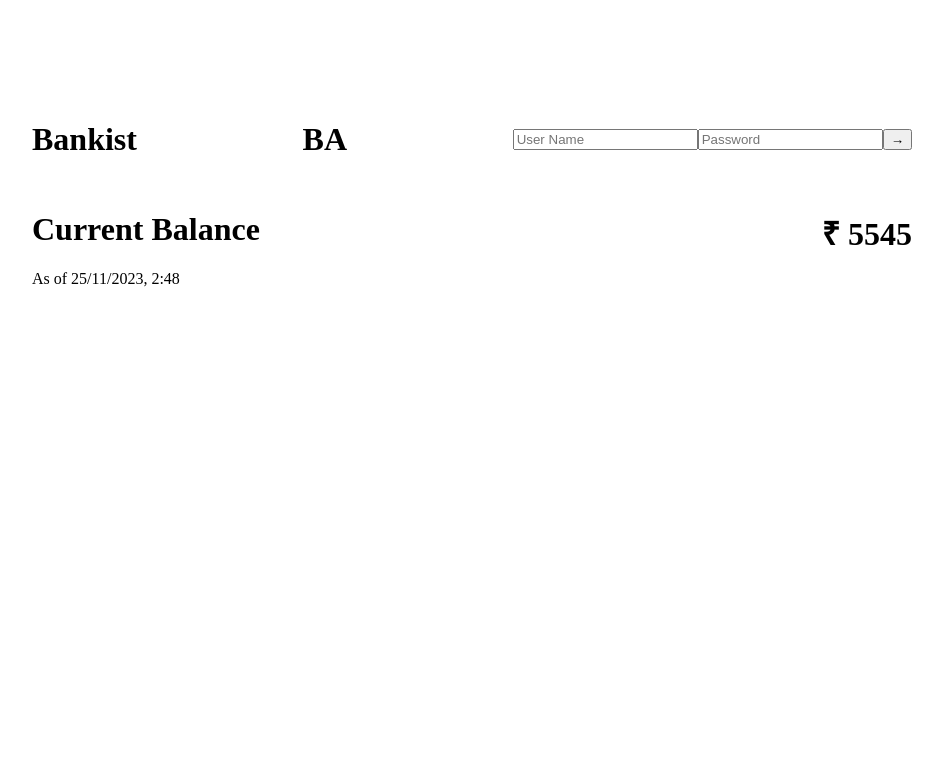
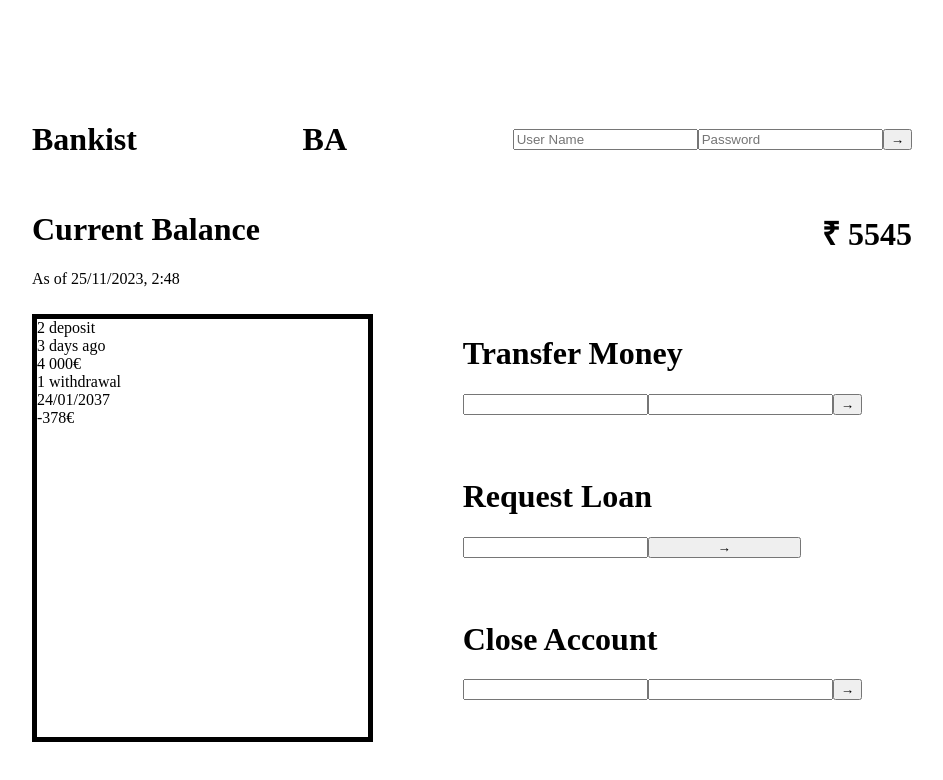
Before and after one commit to chakradharlucky/Bankist, a plain HTML site: page index.html in a window 1280 px wide. Shown: the whole page, without its empty margins (168-1111 px from the left). Drawn offline with Linux system fonts and the light colour scheme.

Commit message:
compelete operations

```diff
--- a/index.html
+++ b/index.html
@@ -4,29 +4,7 @@
     <meta charset="UTF-8">
     <meta name="viewport" content="width=device-width, initial-scale=1.0">
     <title>Bankist App</title>
-    <style>
-        body{
-            margin: 100px 100px;
-        }
-        #navigation{
-            display: flex;
-            justify-content: space-between;
-            align-items: center;
-            margin:10px 100px;
-        }
-
-        #login{
-            display: flex;
-            justify-content: space-between;
-        }
-
-        #current_balance{
-            display: flex;
-            justify-content:space-between;
-            margin:0px 100px;
-        }
-
-    </style>
+    <link rel="stylesheet" href="style.css">
 </head>
 <body>
     <!-- Navigation  -->
@@ -51,7 +29,49 @@
         <div>
             <h1>&#x20B9; 5545</h1>
         </div>
+    </div>
 
+    <div id="main">
+        <div id="movements">
+            <div class="movements__row">
+                <div class="movements__type movements__type--deposit">2 deposit</div>
+                <div class="movements__date">3 days ago</div>
+                <div class="movements__value">4 000€</div>
+              </div>
+              <div class="movements__row">
+                <div class="movements__type movements__type--withdrawal">
+                  1 withdrawal
+                </div>
+                <div class="movements__date">24/01/2037</div>
+                <div class="movements__value">-378€</div>
+              </div>
+            </div>
+        <div id="operation ">
+            <div class="operation">
+                <h1>Transfer Money</h1>
+                <form action="">
+                    <input type="text" name="to_user_name" >
+                    <input type="number" name="amount">
+                    <button>&rarr;</button>
+                </form>
+            </div>
+            <div class="operation">
+                <h1>Request Loan</h1>
+                <form action="">
+                    <input type="number" name="amount">
+                    <button>&rarr;</button>
+                </form>
+            </div>
+            <div class="operation">
+                <h1>Close Account</h1>
+                <form action="">
+                    <input type="text" name="close_user_name" >
+                    <input type="password" name="close_pin">
+                    <button>&rarr;</button>
+                </form>
+            </div>
+        </div>
     </div>
+
 </body>
 </html>
--- a/style.css
+++ b/style.css
@@ -0,0 +1,53 @@
+body{
+    margin: 100px 100px;
+}
+#navigation{
+    display: flex;
+    justify-content: space-between;
+    align-items: center;
+    margin:10px 100px;
+}
+
+#login{
+    display: flex;
+    justify-content: space-between;
+}
+
+#current_balance{
+    display: flex;
+    justify-content:space-between;
+    margin:0px 100px;
+}
+
+#main{
+    display: grid;
+    grid-template-columns: 1fr 1fr;
+    /* justify-content: space-between; */
+    margin:10px 100px;
+    gap: 50px;
+
+}
+#movements{
+    width: 100%;
+}
+#operation{
+    display: flex;
+    flex-direction: column;
+    justify-content: center;
+    width: 100%;
+    margin: 10px 10px;
+
+}
+.operation{
+    padding: 0px 50px;
+}
+form{
+    display: grid;
+    grid-template-columns: 2.5fr 2.5fr 1fr;
+    grid-template-rows:1fr 1fr 1fr;
+
+}
+
+#movements,#operation{
+    border: 5px solid;
+}
```
